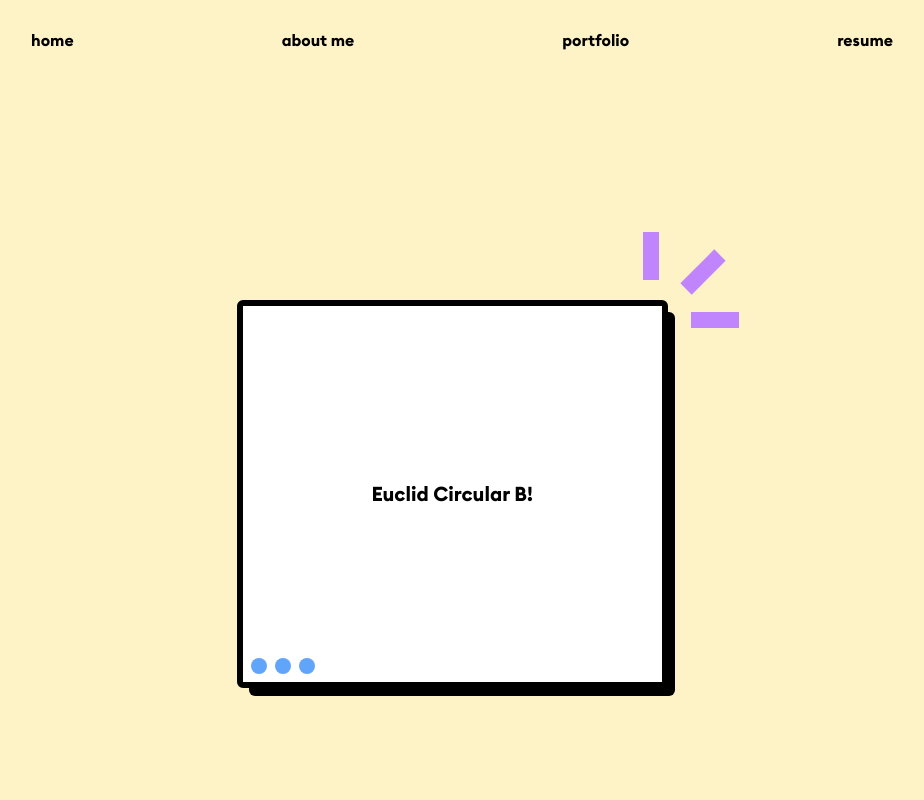
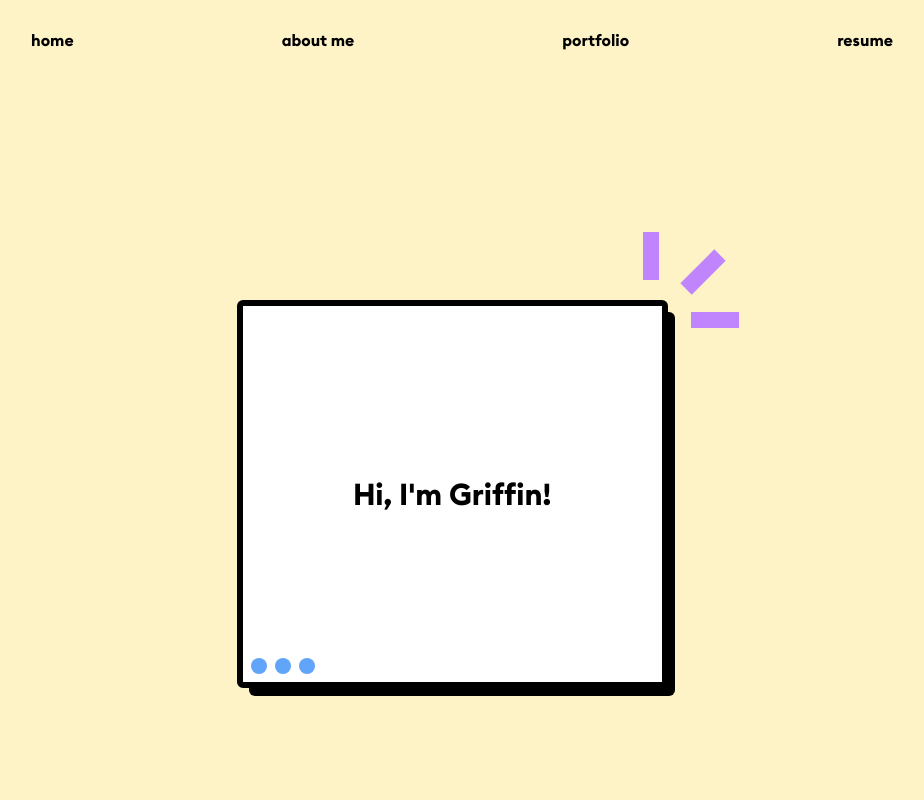
Before and after one commit to gcd253/personal-site, a Next.js app: page / in a window 1280 px wide. Shown: the top 800 px of the page, without its empty margins (178-1102 px from the left). Built offline with nearby package versions, Linux system fonts and the light colour scheme.

Commit message:
wow it looks kinda cute now

```diff
--- a/components/Layout.js
+++ b/components/Layout.js
@@ -11,7 +11,7 @@ const Layout = ({ children }) => {
             <span className="absolute -bottom-1 right-1/2 w-0 h-1 bg-black group-hover:w-1/2 group-hover:transition-all duration-500"></span>
           </span>
         </p>
-        <p className="m-16 relative group cursor-pointer p-x-1">
+        <p className="m-16 relative group cursor-pointer p-x-1 whitespace-nowrap">
           <span>
             about me
             <span className="absolute -bottom-1 left-1/2 w-0 h-1 bg-black group-hover:w-1/2 group-hover:transition-all duration-500"></span>
--- a/pages/index.tsx
+++ b/pages/index.tsx
@@ -15,8 +15,8 @@ export default function Home() {
         <main className="bg-amber-100 w-full h-full font-sans">
           <div className="flex flex-col items-center justify-center h-screen w-screen">
             <div className="mt-12 h-96 w-1/3 bg-black rounded-md relative">
-              <div className="h-[101%] w-[101%] bg-white border-[6px] border-black items-center -top-3 -left-3 rounded-md absolute flex justify-center text-xl">
-                Euclid Circular B!
+              <div className="h-[101%] w-[101%] bg-white border-[6px] border-black items-center -top-3 -left-3 rounded-md absolute flex justify-center text-3xl">
+                Hi, I'm Griffin!
                 <div className="absolute flex flex-row gap-2 bottom-2 left-2">
                   <div className="bg-blue-400 h-4 w-4 rounded-full"></div>
                   <div className="bg-blue-400 h-4 w-4 rounded-full"></div>
```
